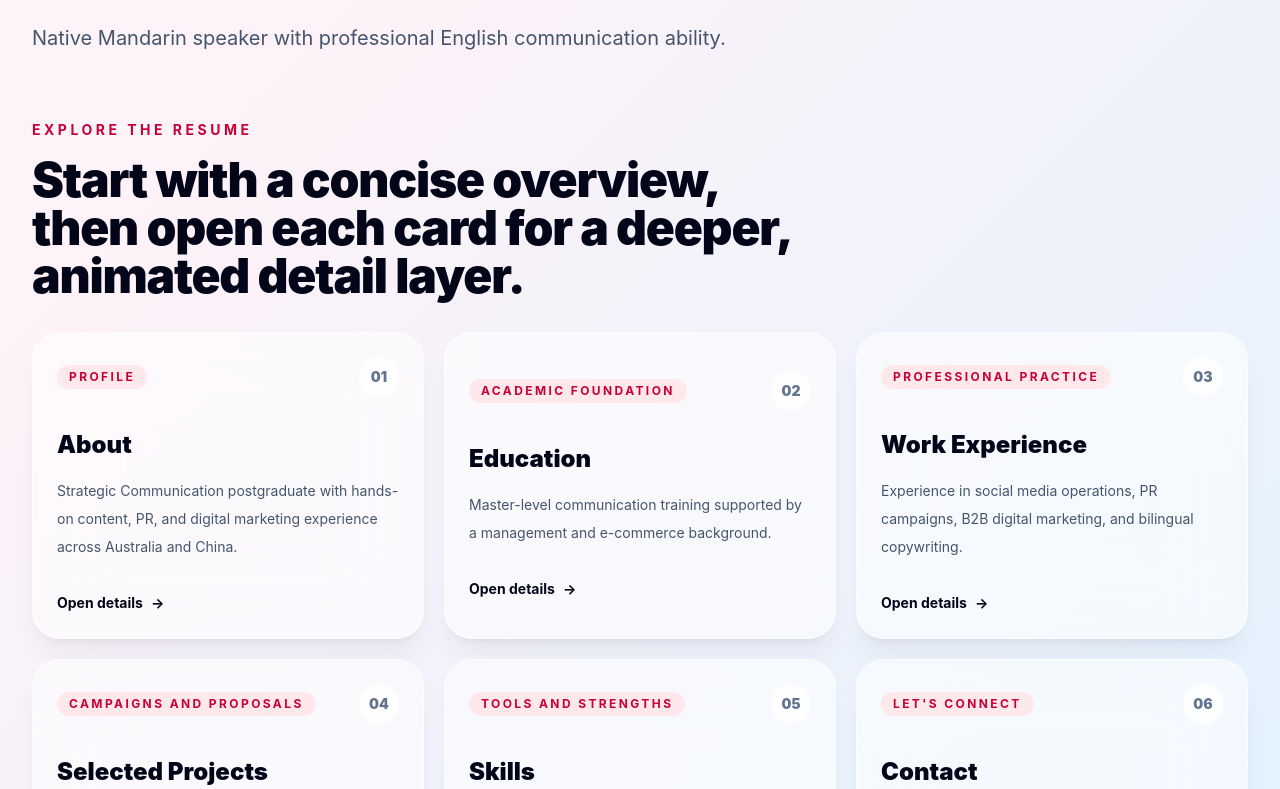
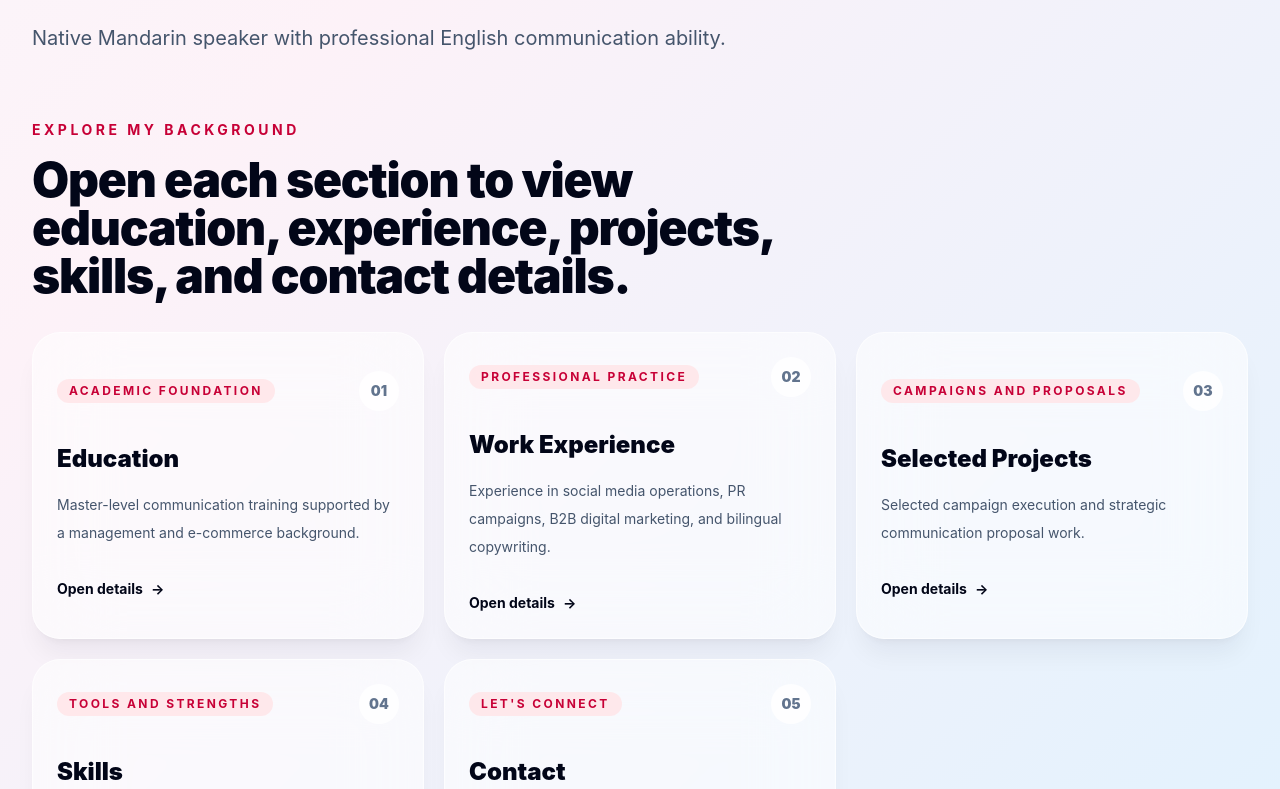
Before and after one commit to ar1062515080-pixel/Yanrui-Resume-Website, a React (Vite) app: page / in a window 1280 px wide. Shown: the part 1031-1820 px from the top of the page. Built offline with nearby package versions, Linux system fonts and the light colour scheme.

Commit message:
Refine overview sections
Co-authored-by: ar1062515080-pixel <ar1062515080-pixel@users.noreply.github.com>

```diff
--- a/src/App.tsx
+++ b/src/App.tsx
@@ -4,7 +4,6 @@ import { DetailPanel } from "./components/DetailPanel";
 import { Hero } from "./components/Hero";
 import { Navbar } from "./components/Navbar";
 import { OverviewCard } from "./components/OverviewCard";
-import { BrandCard } from "./components/BrandCard";
 import { ProjectCard } from "./components/ProjectCard";
 import { SkillCloud } from "./components/SkillCloud";
 import { Timeline } from "./components/Timeline";
@@ -21,29 +20,6 @@ function App() {
 
   const renderDetailContent = () => {
     switch (activeSection) {
-      case "about":
-        return (
-          <div className="grid gap-6 lg:grid-cols-[0.8fr_1.2fr]">
-            <div className="space-y-5">
-              <BrandCard
-                className="lg:max-w-[420px]"
-                label={resume.ui.heroDeckLabel[language]}
-                text={resume.ui.heroDeckText[language]}
-                words={resume.ui.heroDeckWords[language]}
-              />
-            </div>
-            <div className="rounded-[1.5rem] bg-gradient-to-br from-slate-950 to-rose-900 p-8 text-white shadow-xl shadow-slate-900/15">
-              <p className="text-sm font-semibold uppercase tracking-[0.25em] text-rose-100/80">
-                {resume.profile.location[language]}
-              </p>
-              <h3 className="mt-8 text-4xl font-black">{displayName}</h3>
-              <p className="mt-4 text-lg font-semibold text-rose-100">{resume.profile.tagline[language]}</p>
-              <div className="mt-8 rounded-[1.25rem] border border-white/15 bg-white/10 p-5">
-                <p className="text-lg leading-9 text-slate-100">{resume.profile.summary[language]}</p>
-              </div>
-            </div>
-          </div>
-        );
       case "education":
         return (
           <Timeline
--- a/src/data/resume.ts
+++ b/src/data/resume.ts
@@ -3,7 +3,6 @@ export type Language = "en" | "zh";
 export type Localized<T = string> = Record<Language, T>;
 
 export type SectionId =
-  | "about"
   | "education"
   | "experience"
   | "projects"
@@ -124,12 +123,12 @@ export const resume = {
       zh: "关闭详情",
     },
     overviewHeading: {
-      en: "Explore the resume",
+      en: "Explore My Background",
       zh: "浏览简历内容",
     },
     overviewIntro: {
-      en: "Start with a concise overview, then open each card for a deeper, animated detail layer.",
-      zh: "先快速了解整体背景，再点击卡片进入更完整的动态详情层。",
+      en: "Open each section to view education, experience, projects, skills, and contact details.",
+      zh: "点击下方卡片，查看教育背景、工作经历、精选项目、专业技能与联系方式。",
     },
     current: {
       en: "Current",
@@ -157,21 +156,6 @@ export const resume = {
     },
   },
   overviewSections: [
-    {
-      id: "about",
-      title: {
-        en: "About",
-        zh: "关于我",
-      },
-      eyebrow: {
-        en: "Profile",
-        zh: "个人概览",
-      },
-      summary: {
-        en: "Strategic Communication postgraduate with hands-on content, PR, and digital marketing experience across Australia and China.",
-        zh: "战略传播硕士在读，拥有澳中两地内容运营、公关执行与数字营销实践经验。",
-      },
-    },
     {
       id: "education",
       title: {
```
